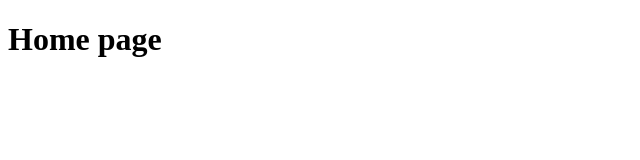
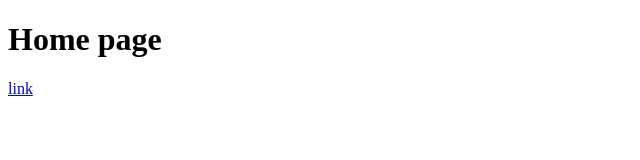
Before and after one commit to rh-hs-testing/rh-hs-testing.github.io, a plain HTML site: page index.html in a window 1280 px wide. Shown: the full height of the page, 0-640 px from the left. Drawn offline with Linux system fonts and the light colour scheme.

Commit message:
Update index.html

```diff
--- a/index.html
+++ b/index.html
@@ -3,6 +3,7 @@
 <body>
 
 <h1>Home page</h1>
+<a href="./interns">link</a>
 
 </body>
 </html>
```
